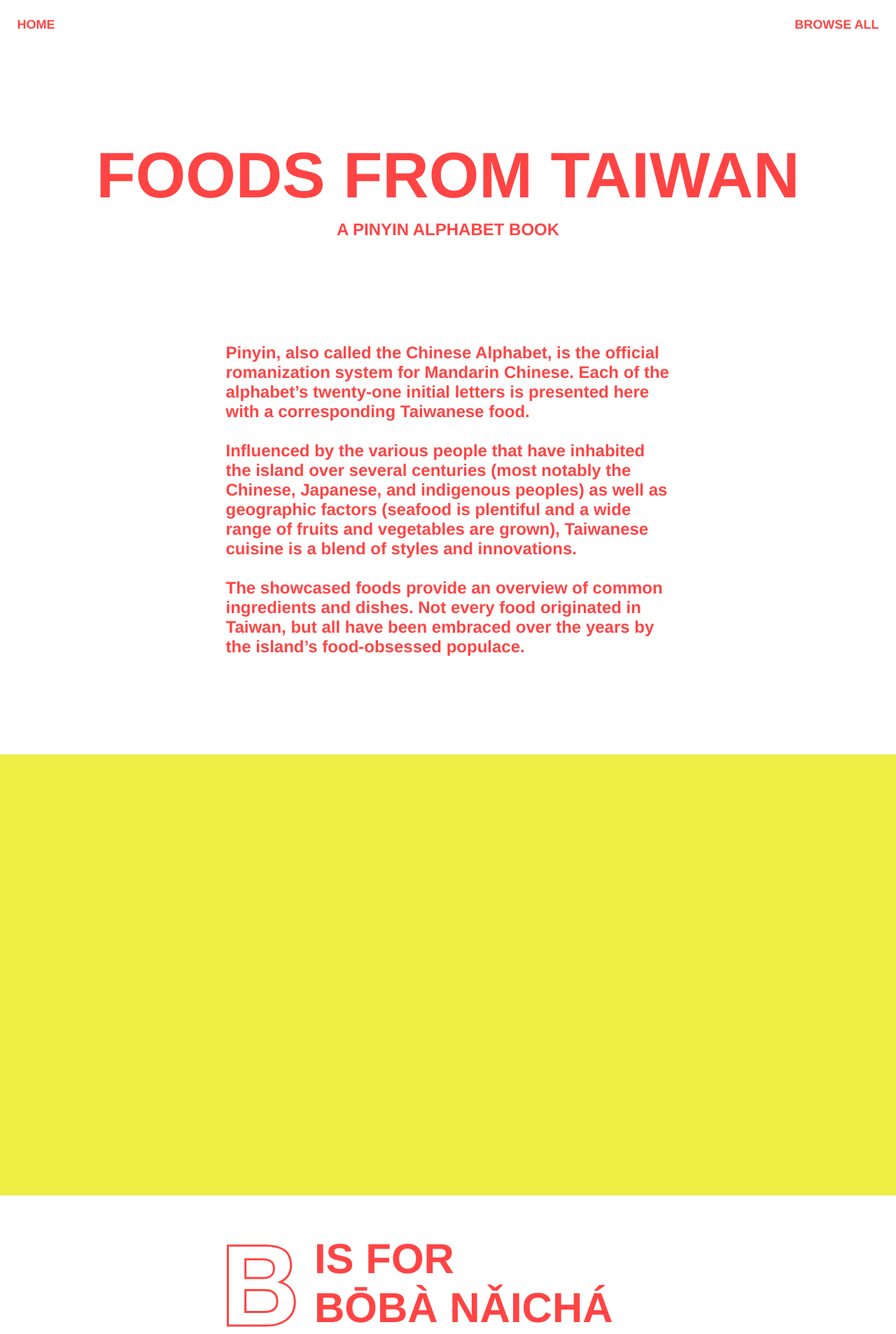
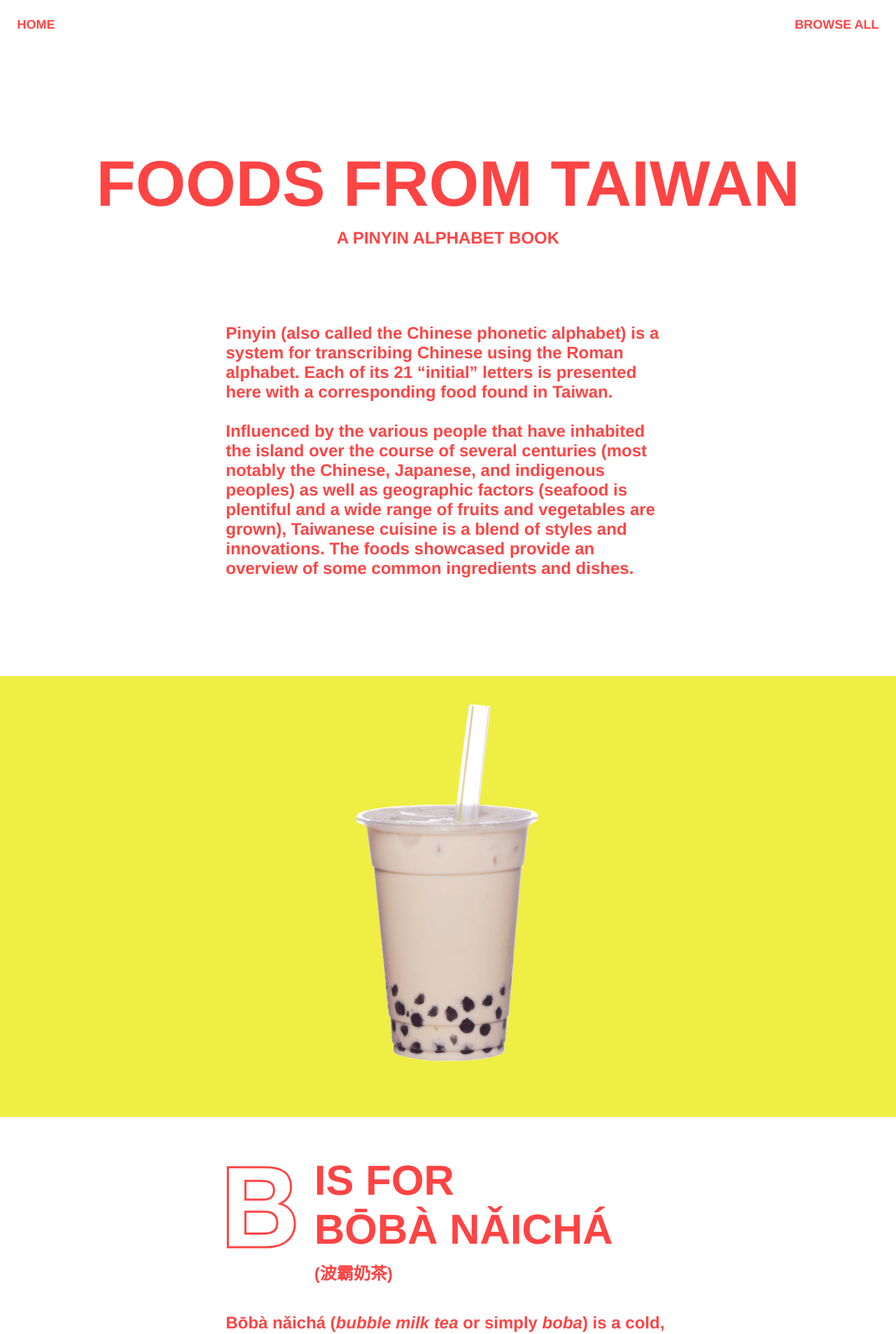
Before and after one commit to justinjaywang/taiwanese-foods, a Jekyll site: the page built from index.md, in a window 1280 px wide. Shown: the top 1906 px of the page at 70% size. Built offline with Jekyll 4.4.1, drawn with Linux system fonts in a browser that asks for light colours.

Commit message:
fix intro spacing, rewrite intro text

```diff
--- a/assets/styles/_templates.scss
+++ b/assets/styles/_templates.scss
@@ -114,14 +114,10 @@
 
 .main--homepage__header__title {
   text-align: center;
-  padding-top: $v*3;
-  padding-bottom: $v*1;
-  margin-top: 120px;
-  margin-bottom: 120px;
-  @media (max-width: 1000px) {
-    max-width: none;
-    margin-top: 12vw;
-    margin-bottom: 12vw;
+  margin-top: 9em;
+  margin-bottom: 4.5em;
+  @media (max-width: $bp-xs-sm) {
+    margin-top: 7.5em;
   }
 }
 
--- a/index.md
+++ b/index.md
@@ -3,10 +3,10 @@
 subtitle: A pinyin alphabet book
 layout: homepage
 # https://www.tastecooking.com/new-york-citys-taiwanese-food-boom-its-about-damn-time/
+# https://simple.wikipedia.org/wiki/Romanization
+# Pinyin is the international standard for the phonetic transcription of Chinese using roman script.
 ---
 
-Pinyin, also called the Chinese Alphabet, is the official romanization system for Mandarin Chinese. Each of the alphabet's twenty-one initial letters is presented here with a corresponding Taiwanese food.
+Pinyin (also called the Chinese phonetic alphabet) is a system for transcribing Chinese using the Roman alphabet. Each of its 21 "initial" letters is presented here with a corresponding food found in Taiwan.
 
-Influenced by the various people that have inhabited the island over several centuries (most notably the Chinese, Japanese, and indigenous peoples) as well as geographic factors (seafood is plentiful and a wide range of fruits and vegetables are grown), Taiwanese cuisine is a blend of styles and innovations.
-
-The showcased foods provide an overview of common ingredients and dishes. Not every food originated in Taiwan, but all have been embraced over the years by the island's food-obsessed populace.
+Influenced by the various people that have inhabited the island over the course of several centuries (most notably the Chinese, Japanese, and indigenous peoples) as well as geographic factors (seafood is plentiful and a wide range of fruits and vegetables are grown), Taiwanese cuisine is a blend of styles and innovations. The foods showcased provide an overview of some common ingredients and dishes.
```
